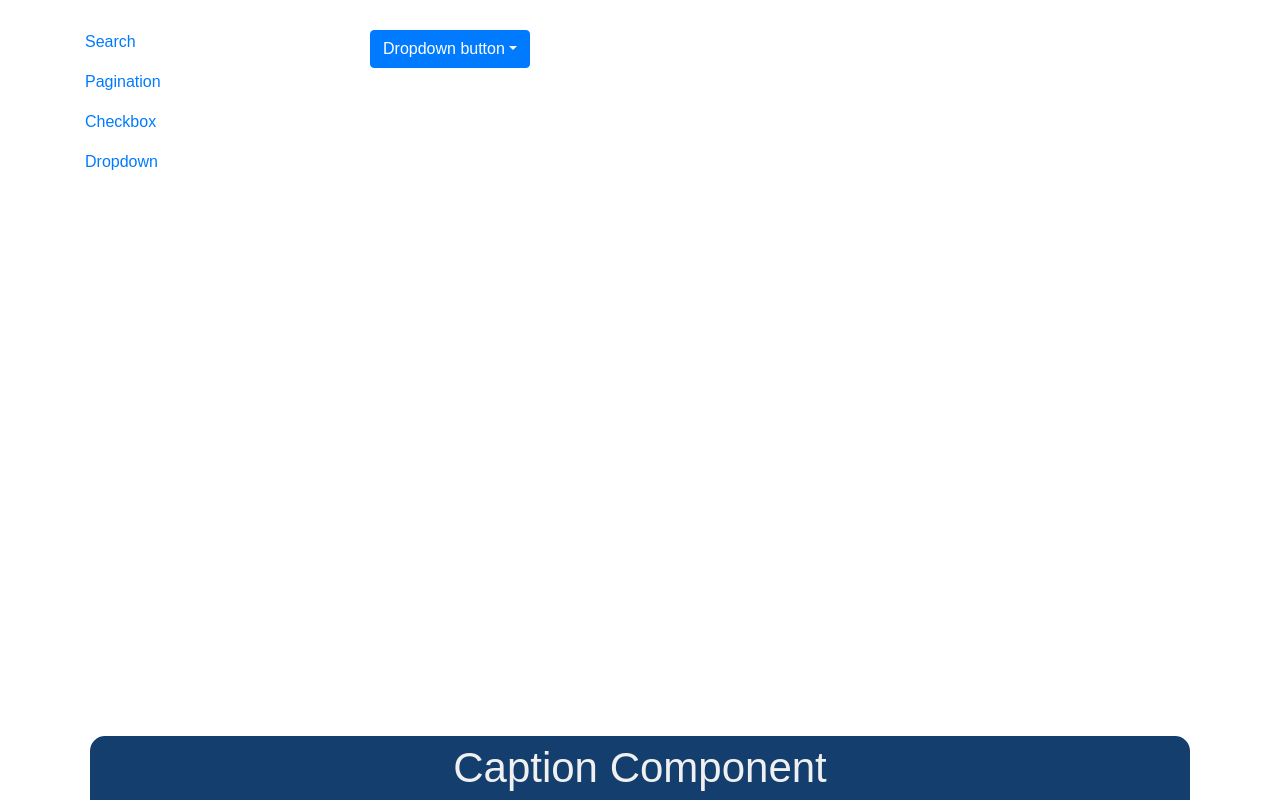
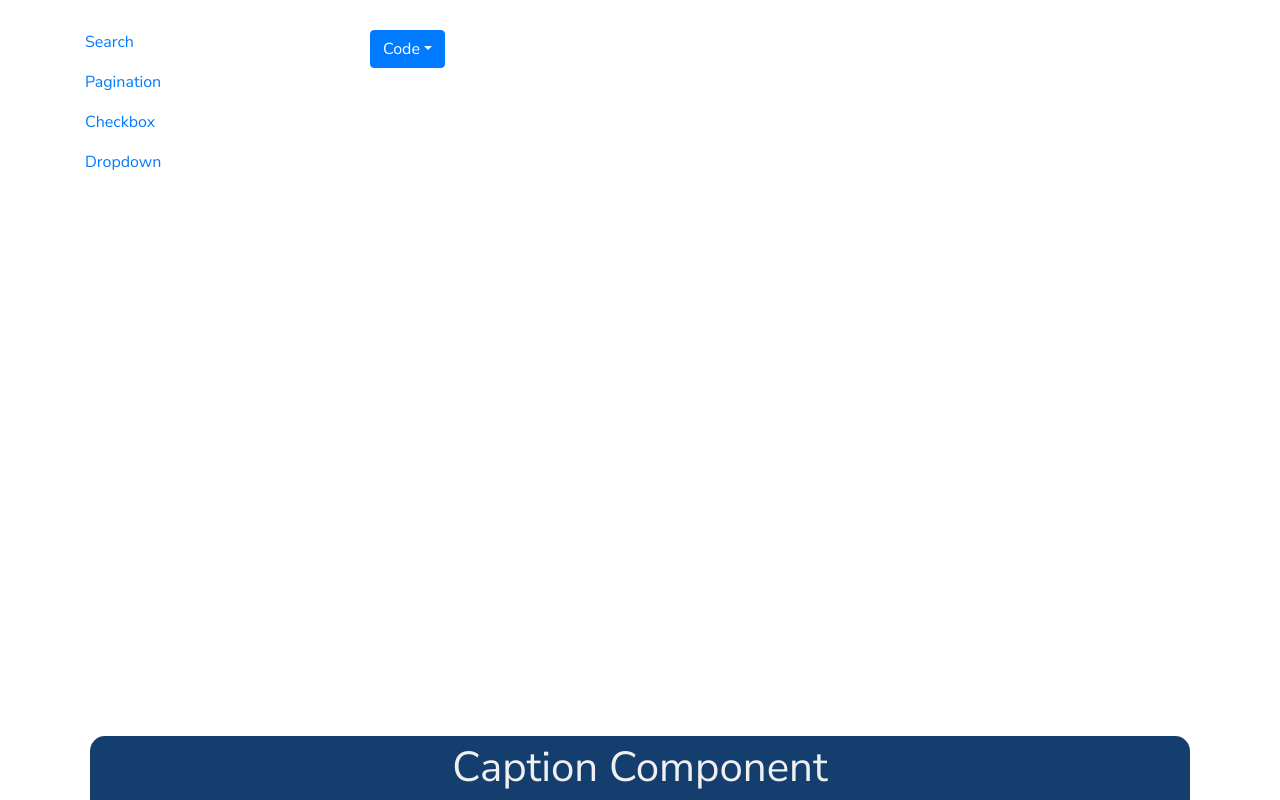
Before and after one commit to ganny26/hetechscan, a React (Create React App) app: page /dropdown in a window 1280 px wide. Built offline with nearby package versions, Linux system fonts and the light colour scheme.

Commit message:
updated fonts and dropdown

```diff
--- a/public/index.html
+++ b/public/index.html
@@ -10,6 +10,7 @@
     -->
     <link rel="stylesheet" href="https://maxcdn.bootstrapcdn.com/bootstrap/4.0.0-beta.2/css/bootstrap.min.css" integrity="sha384-PsH8R72JQ3SOdhVi3uxftmaW6Vc51MKb0q5P2rRUpPvrszuE4W1povHYgTpBfshb" crossorigin="anonymous">
     <link rel="manifest" href="%PUBLIC_URL%/manifest.json">
+    <link href="https://fonts.googleapis.com/css?family=Nunito+Sans" rel="stylesheet">
     <link rel="shortcut icon" href="%PUBLIC_URL%/favicon.ico">
     <!--
       Notice the use of %PUBLIC_URL% in the tags above.
--- a/src/components/DropDown.js
+++ b/src/components/DropDown.js
@@ -8,7 +8,7 @@ class DropDown extends Component {
     render() {
         let ddList = ['Java', 'Node JS', 'Python', 'Shell', 'React JS','React Native'];
         return (
-            <DropdownComponent options = {ddList}/>
+            <DropdownComponent options = {ddList} name="Code"/>
         );
     }
 }
--- a/src/components/DropdownComponent.js
+++ b/src/components/DropdownComponent.js
@@ -4,7 +4,7 @@ let ddList = ['Java', 'Node JS', 'Python', 'Shell', 'Bash'];
 const DropdownItem = (props) => {
     console.log(props);
     const itemList = props.itemList;
-    const listItems = itemList.map((value, index, array) =>
+    const listItems = itemList.map((value, index,array) =>
         <li className="dropdown-item" key={index}>
             {value}
         </li>
@@ -17,13 +17,15 @@ class DropdownComponent extends Component {
     constructor(props) {
         super(props);
         this.state = {
-            "option": []
+            "option": [],
+            "name":""
         }
 
     }
     componentWillMount() {
         this.setState({
-            "option": this.props.options
+            "option":this.props.options,
+            "name":this.props.name
         })
     }
     render() {
@@ -34,11 +36,11 @@ class DropdownComponent extends Component {
                     id="dropdownMenuButton"
                     data-toggle="dropdown"
                     aria-haspopup="true" aria-expanded="false">
-                    Dropdown button
+                    {this.state.name}
             </button>
-                <div className="dropdown-menu" >
-                    {/* <DropdownItem itemList={this.state.option}/> */}
-                </div>
+            <div className="dropdown-menu" >
+               <DropdownItem itemList={this.state.option}/>
+               </div>
             </div>
         )
     }
--- a/src/index.css
+++ b/src/index.css
@@ -1,5 +1,5 @@
 body {
   margin: 0;
   padding: 0;
-  font-family: sans-serif;
+  font-family: 'Nunito Sans', sans-serif;;
 }
```
